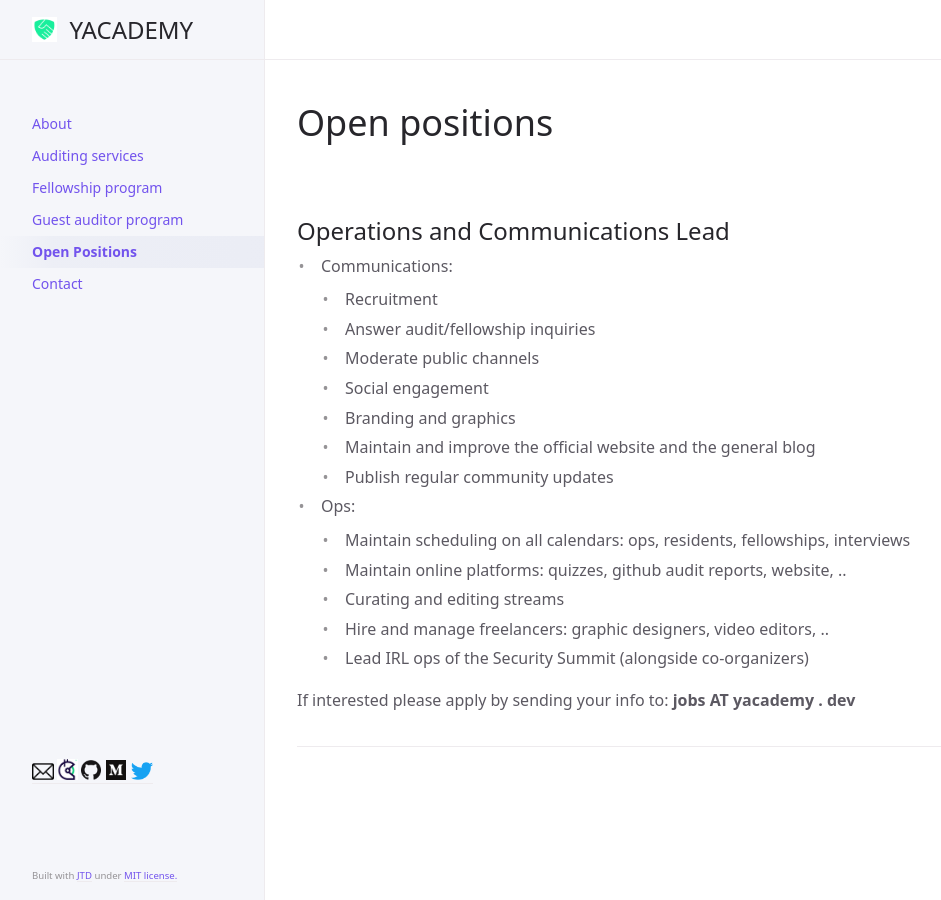
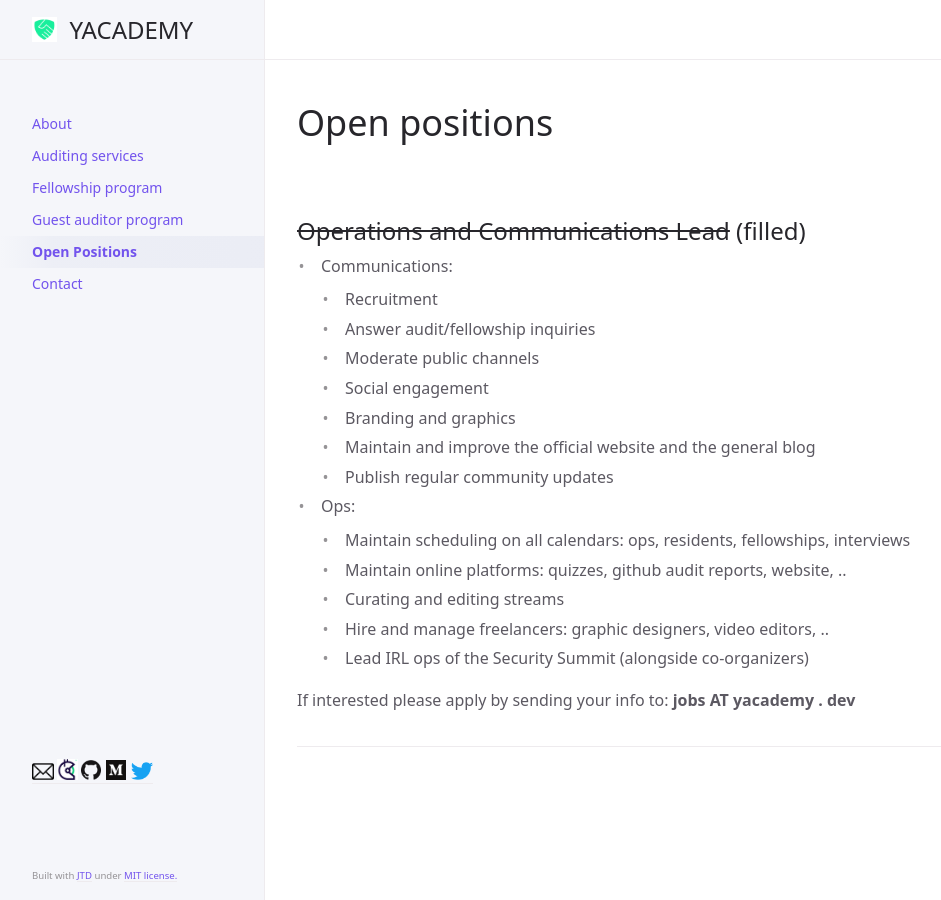
Before and after one commit to yacademy/yacademy.github.io, a Jekyll site: the page built from jobs.md, in a window 1280 px wide. Shown: the whole page, without its empty margins (107-1048 px from the left). Built offline with Jekyll 4.4.1, drawn with Linux system fonts in a browser that asks for light colours.

Commit message:
Update jobs.md

```diff
--- a/jobs.md
+++ b/jobs.md
@@ -9,7 +9,7 @@ nav_order: 5
 
 <br>
 
-## Operations and Communications Lead
+## ~~Operations and Communications Lead~~ (filled)
 
 
 - Communications:
```
